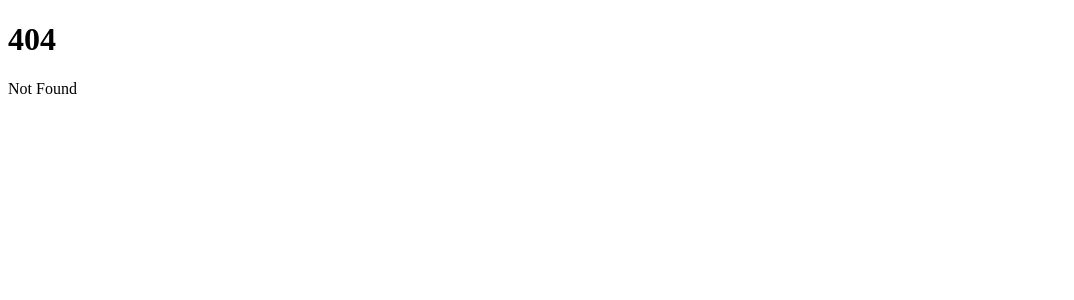
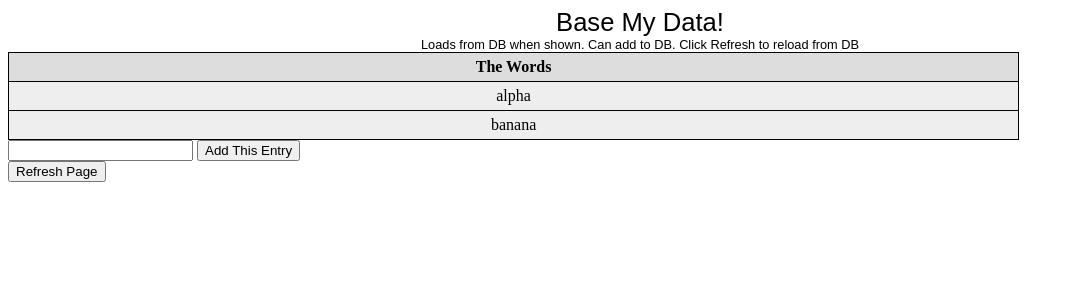
Before and after one commit to bjmckenz/svelte-db-example, a SvelteKit app: page /base_my_data in a window 1280 px wide. Before the commit this address had no page. Shown: the top 300 px of the page, without its empty margins (0-1074 px from the left). Built offline with nearby package versions, Linux system fonts and the light colour scheme.

Commit message:
Non-db version

```diff
--- a/src/routes/+page.svelte
+++ b/src/routes/+page.svelte
@@ -1,2 +1,18 @@
 <h1>Welcome to SvelteKit</h1>
 <p>Visit <a href="https://kit.svelte.dev">kit.svelte.dev</a> to read the documentation</p>
+
+
+<div><a href="base_my_data">Base My Data!</a></div>
+
+
+<style>
+
+div	{
+		text-align: center;
+    font-size: 2vw;
+		font-family: Arial;
+		text-align: center;
+		width: 200px;
+}
+
+</style>
--- /dev/null
+++ b/src/routes/base_my_data/+page.svelte
@@ -0,0 +1,61 @@
+
+<script>
+import WordTable from './WordTable.svelte';
+
+export let newval = '';
+
+let wordlist = [{ word:'alpha'},{word:'banana'}];
+
+function refresh() {
+	// open Chrome debugger to see this
+  console.log("clicked refresh!");
+	location.reload();
+}
+
+function add() {
+	// open Chrome debugger to see this
+  console.log("clicked add!. would add '"+newval+"'");
+}
+
+</script>
+
+<div class=title>Base My Data!</div>
+<div class=note>Loads from DB when shown. Can add to DB. Click Refresh to reload from DB</div>
+
+<div>
+	<WordTable words={wordlist} />
+</div>
+
+<div>
+	<input bind:value={newval}/>
+			<input
+				class="btn"
+				type="button"
+				on:click={add}
+				value="Add This Entry"
+			/>
+		</div>
+
+
+<div>
+			<input
+				class="btn"
+				type="button"
+				on:click={refresh}
+				value="Refresh Page"
+			/>
+		</div>
+
+<style>
+  .title	{
+		text-align: center;
+    font-size: 2vw;
+		font-family: Arial;
+}
+.note	{
+		text-align: center;
+    font-size: 1vw;
+		font-family: Arial;
+}
+
+</style>
--- /dev/null
+++ b/src/routes/base_my_data/WordTable.svelte
@@ -0,0 +1,41 @@
+<script>
+
+  export let words = [];
+
+</script>
+
+
+<table>
+	<thead>
+		<tr>
+			<th>The Words</th>
+		</tr>
+	</thead>
+	<tbody>
+		{#each words as aWord}
+			<tr>
+				<td class=word>{aWord.word}</td>
+			</tr>
+		{/each}
+	</tbody>
+</table>
+
+<style>
+	table,
+	th,
+	td {
+		border: 1px solid black;
+		border-collapse: collapse;
+	}
+	td, th {
+		padding: 5px;
+	}
+	th {
+		background: #ddd;
+	}
+	table {
+		background: #eee;
+		width: 80%;
+		text-align: center;
+	}
+</style>
```
